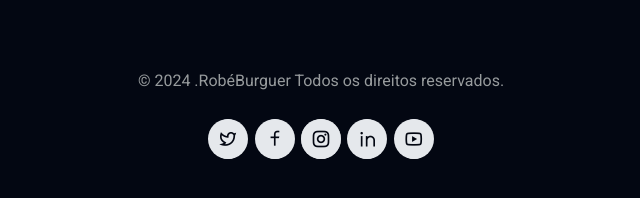
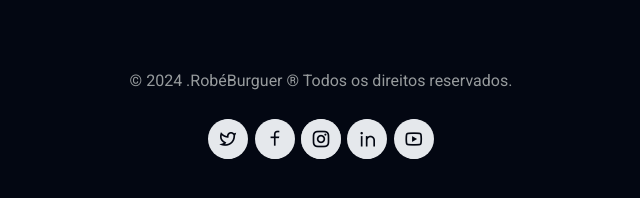
Before and after one commit to albertombundi/robe-burguer, a website: page index.html in a window 1280 px wide. Shown: the part 2222-2420 px from the top of the page, 319-959 px from the left. Drawn offline with nearby package versions, Linux system fonts and the light colour scheme.

Commit message:
adicionei o símbolo da registos

```diff
--- a/index.html
+++ b/index.html
@@ -483,7 +483,7 @@
                     <p class="text-[#979b9d]">Urb. Nova vida. <br>Luanda, Angola</p>
                 </div>
             </div>
-            <p class="copyright text-center text-[#979b9d] mt-[5em]">&copy 2024 .RobéBurguer Todos os direitos reservados.</p>
+            <p class="copyright text-center text-[#979b9d] mt-[5em]">&copy 2024 .RobéBurguer &reg; Todos os direitos reservados.</p>
         </div>
 
         <!--Links Sociais-->
```
